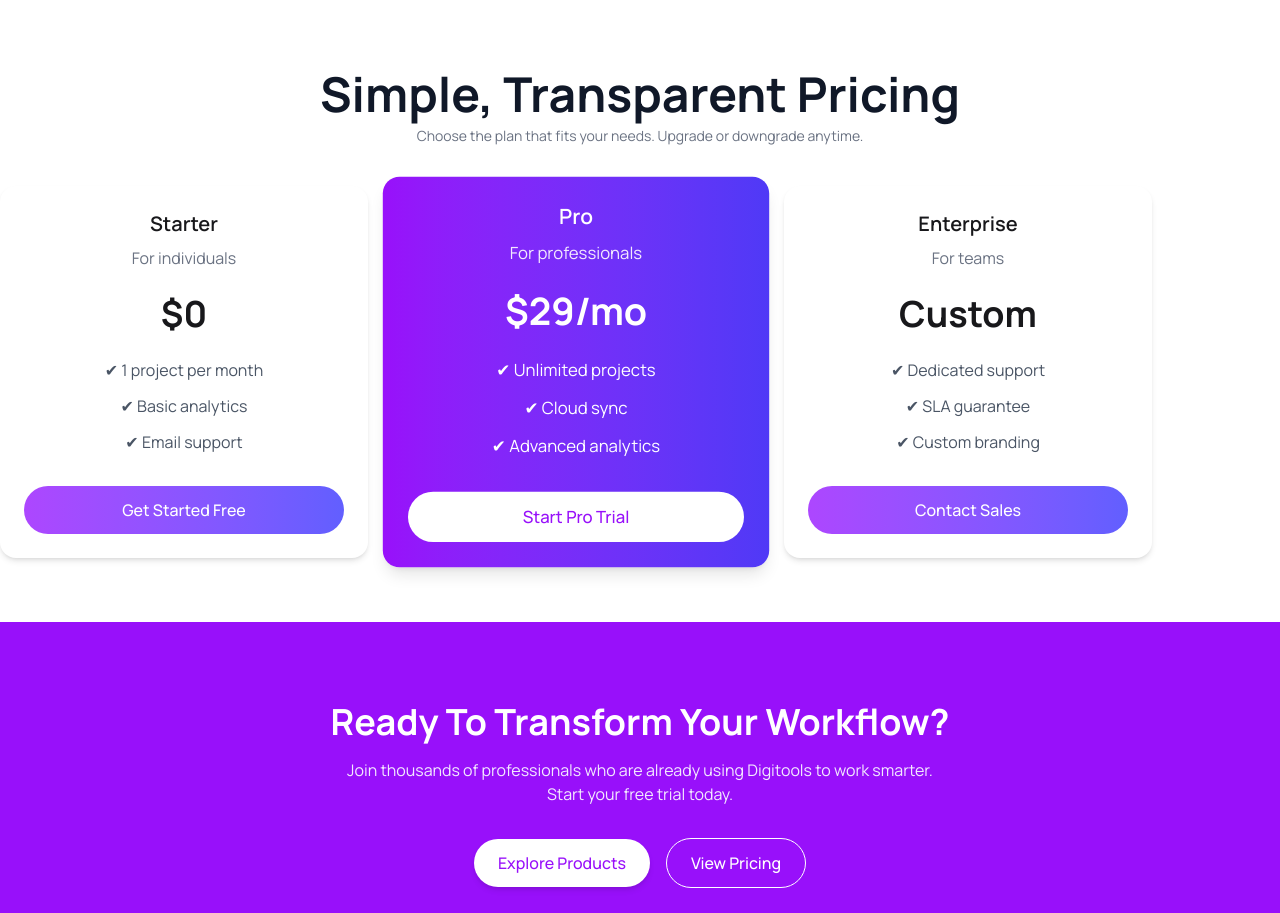
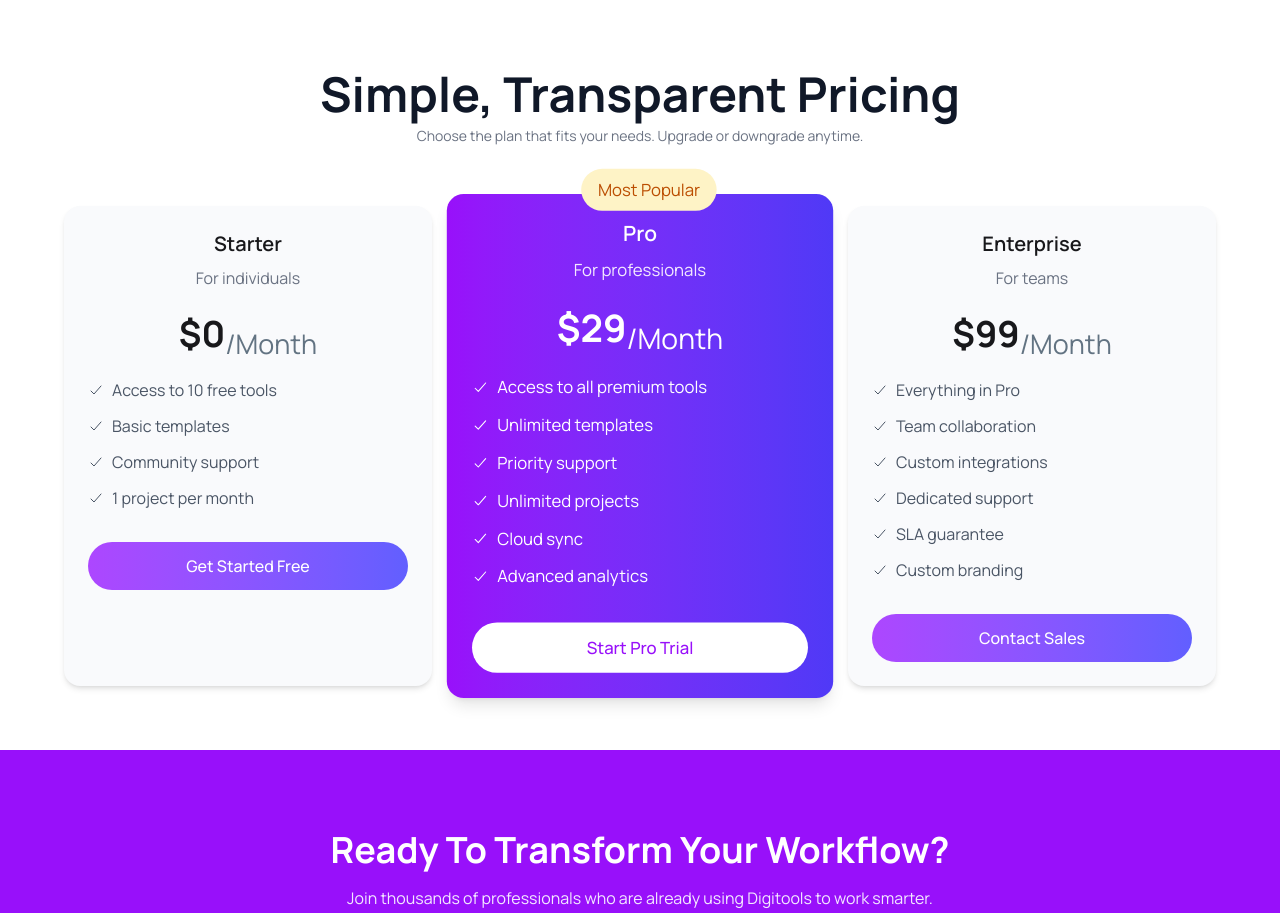
Before and after one commit to rshihab21/digitools-app, a React (Vite) app: page / in a window 1280 px wide. Shown: the part 2720-3633 px from the top of the page. Built offline with nearby package versions, Linux system fonts and the light colour scheme.

Commit message:
Fix prisiing table bugs and responsiveness of product

```diff
--- a/package.json
+++ b/package.json
@@ -13,6 +13,7 @@
     "@tailwindcss/vite": "^4.2.2",
     "react": "^19.2.4",
     "react-dom": "^19.2.4",
+    "react-icons": "^5.6.0",
     "tailwindcss": "^4.2.2"
   },
   "devDependencies": {
--- a/src/components/PrisingTable/PrisingTable.jsx
+++ b/src/components/PrisingTable/PrisingTable.jsx
@@ -1,3 +1,5 @@
+import { FaCheck } from "react-icons/fa"
+import { IoCheckmarkOutline } from "react-icons/io5"
 
 const PrisingTable = () => {
     return (
@@ -6,21 +8,35 @@ const PrisingTable = () => {
                 <h2 className="text-5xl font-bold text-gray-900 mb-2">
                     Simple, Transparent Pricing
                 </h2>
-                <p className="text-sm text-gray-500">
+                <p className="text-sm text-gray-500 pb-5">
                     Choose the plan that fits your needs. Upgrade or downgrade anytime.
                 </p>
             </div>
+            <div className="flex items-center justify-center">
                 <div className="grid md:grid-cols-3 gap-6 max-w-6xl w-full">
-                <div className="bg-white rounded-2xl shadow-md p-6 text-center">
+                    <div className="bg-[#F9FAFC] rounded-2xl shadow-md p-6 text-center">
                         <h3 className="text-xl font-semibold mb-2">Starter</h3>
                         <p className="text-gray-500 mb-6">For individuals</p>
 
-                    <h1 className="text-4xl font-bold mb-6">$0</h1>
+                        <h1 className="text-4xl font-bold mb-6">$0<sub><span className="font-normal text-[#627382]">/Month</span></sub></h1>
 
                         <ul className="space-y-3 text-gray-600 mb-8">
-                        <li>✔ 1 project per month</li>
-                        <li>✔ Basic analytics</li>
-                        <li>✔ Email support</li>
+                           <div className="flex items-center gap-2">
+                            <IoCheckmarkOutline />
+                             <li>Access to 10 free tools</li>
+                           </div>
+                           <div className="flex items-center gap-2">
+                             <IoCheckmarkOutline />
+                             <li>Basic templates</li>
+                           </div>
+                           <div className="flex items-center gap-2">
+                             <IoCheckmarkOutline />
+                             <li>Community support</li>
+                           </div>
+                           <div className="flex items-center gap-2">
+                             <IoCheckmarkOutline />
+                             <li>1 project per month</li>
+                           </div>
                         </ul>
 
                         <button className="w-full py-3 rounded-full bg-gradient-to-r from-purple-500 to-indigo-500 text-white font-medium">
@@ -28,33 +44,73 @@ const PrisingTable = () => {
                         </button>
                     </div>
 
-                <div className="bg-gradient-to-r from-purple-600 to-indigo-600 text-white rounded-2xl shadow-lg p-6 text-center transform scale-105">
+                    <div className="bg-gradient-to-r from-purple-600 to-indigo-600 text-white rounded-2xl shadow-lg p-6 text-center transform scale-105 mt-4 md:mt-0">
+                         <button className="absolute -top-4 left-45  md:-top-6 md:left-32  bg-[#FEF3C6] text-[#BB4D00] rounded-full px-4 py-2">Most Popular</button>
                         <h3 className="text-xl font-semibold mb-2">Pro</h3>
+
                         <p className="text-purple-100 mb-6">For professionals</p>
+                        <h1 className="text-4xl font-bold mb-6">$29<sub><span className="font-normal text-white">/Month</span></sub></h1>
+                        <ul className="space-y-3 mb-8">
+                            <div className="flex items-center gap-2">
+                            <IoCheckmarkOutline />
+                             <li>Access to all premium tools</li>
+                           </div>
+                           <div className="flex items-center gap-2">
+                             <IoCheckmarkOutline />
+                             <li>Unlimited templates</li>
+                           </div>
+                           <div className="flex items-center gap-2">
+                             <IoCheckmarkOutline />
+                             <li>Priority support</li>
+                           </div>
+                           <div className="flex items-center gap-2">
+                             <IoCheckmarkOutline />
+                             <li>Unlimited projects</li>
+                           </div>
+                           <div className="flex items-center gap-2">
+                             <IoCheckmarkOutline />
+                             <li>Cloud sync</li>
+                           </div>
+                           <div className="flex items-center gap-2">
+                             <IoCheckmarkOutline />
+                             <li>Advanced analytics</li>
+                           </div>
 
-                    <h1 className="text-4xl font-bold mb-6">$29/mo</h1>
-
-                    <ul className="space-y-3 mb-8">
-                        <li>✔ Unlimited projects</li>
-                        <li>✔ Cloud sync</li>
-                        <li>✔ Advanced analytics</li>
                         </ul>
-
                         <button className="w-full py-3 rounded-full bg-white text-purple-600 font-medium">
                             Start Pro Trial
                         </button>
                     </div>
 
-                <div className="bg-white rounded-2xl shadow-md p-6 text-center">
+                    <div className="bg-[#F9FAFC] rounded-2xl shadow-md p-6 text-center">
                         <h3 className="text-xl font-semibold mb-2">Enterprise</h3>
                         <p className="text-gray-500 mb-6">For teams</p>
-
-                    <h1 className="text-4xl font-bold mb-6">Custom</h1>
-
+                        <h1 className="text-4xl font-bold mb-6">$99<sub><span className="font-normal text-[#627382]">/Month</span></sub></h1>
                         <ul className="space-y-3 text-gray-600 mb-8">
-                        <li>✔ Dedicated support</li>
-                        <li>✔ SLA guarantee</li>
-                        <li>✔ Custom branding</li>
+                            <div className="flex items-center gap-2">
+                            <IoCheckmarkOutline />
+                             <li>Everything in Pro</li>
+                           </div>
+                           <div className="flex items-center gap-2">
+                             <IoCheckmarkOutline />
+                             <li>Team collaboration</li>
+                           </div>
+                           <div className="flex items-center gap-2">
+                             <IoCheckmarkOutline />
+                             <li>Custom integrations</li>
+                           </div>
+                           <div className="flex items-center gap-2">
+                             <IoCheckmarkOutline />
+                             <li>Dedicated support</li>
+                           </div>
+                           <div className="flex items-center gap-2">
+                             <IoCheckmarkOutline />
+                             <li>SLA guarantee</li>
+                           </div>
+                           <div className="flex items-center gap-2">
+                             <IoCheckmarkOutline />
+                             <li>Custom branding</li>
+                           </div>
                         </ul>
 
                         <button className="w-full py-3 rounded-full bg-gradient-to-r from-purple-500 to-indigo-500 text-white font-medium">
@@ -64,6 +120,7 @@ const PrisingTable = () => {
 
                 </div>
             </div>
+        </div>
     )
 }
 
--- a/src/components/Products/Products.jsx
+++ b/src/components/Products/Products.jsx
@@ -30,7 +30,7 @@ const Products = ({ productPromise, view, cart, handleAddToCart,setView,removeFr
             </div>
 
             {
-                view === "products" && (<div className="grid grid-cols-3 gap-4">
+                view === "products" && (<div className="grid md:grid-cols-3 gap-4">
                     {
                         productsData.map(product => <ProductCard isInCart={isInCart} handleAddToCart={handleAddToCart} product={product}></ProductCard>)
                     }
```
Also changed, not shown: 1 other file (tests, documents, lock files or other folders). Lines whose indentation alone changed are shown as unchanged.
